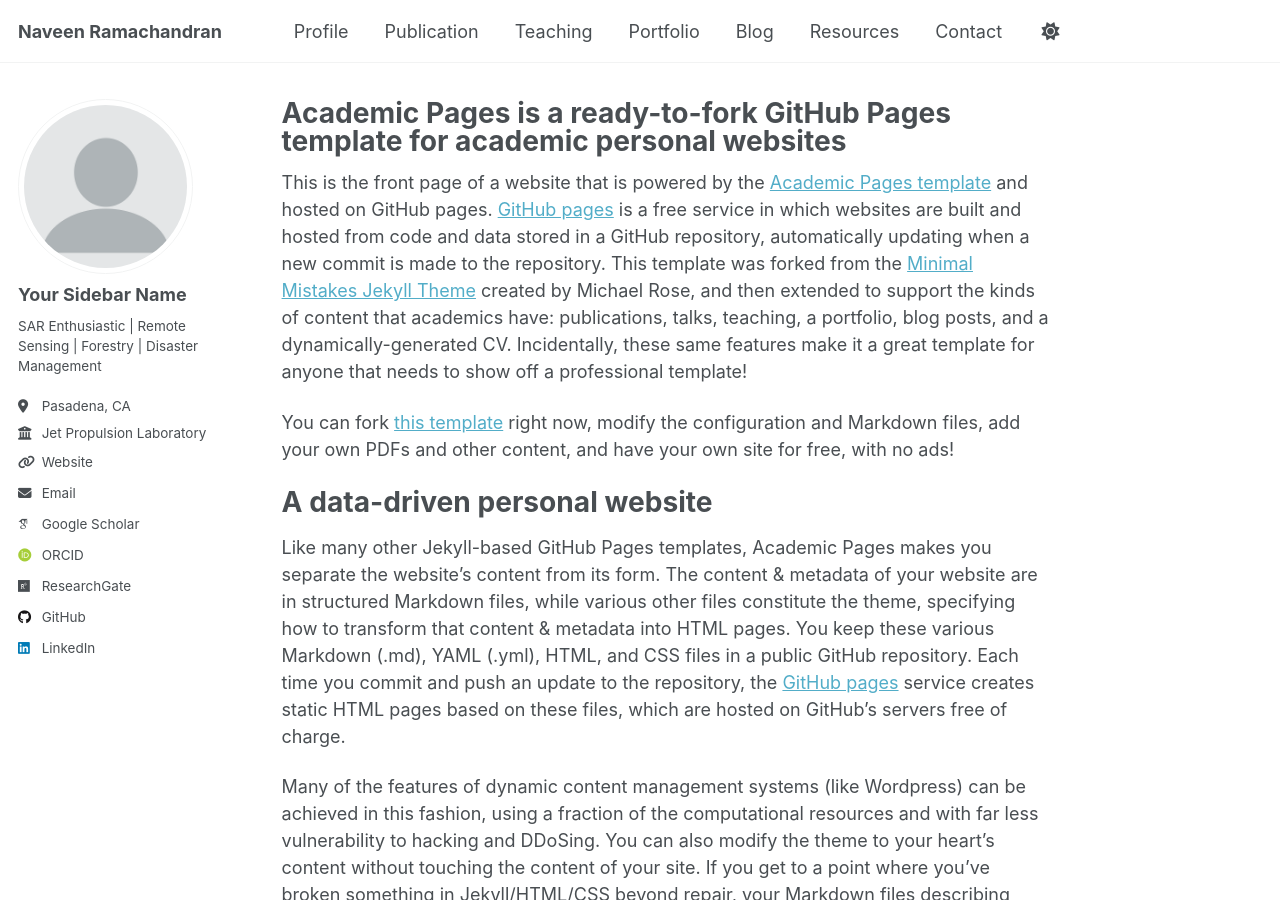
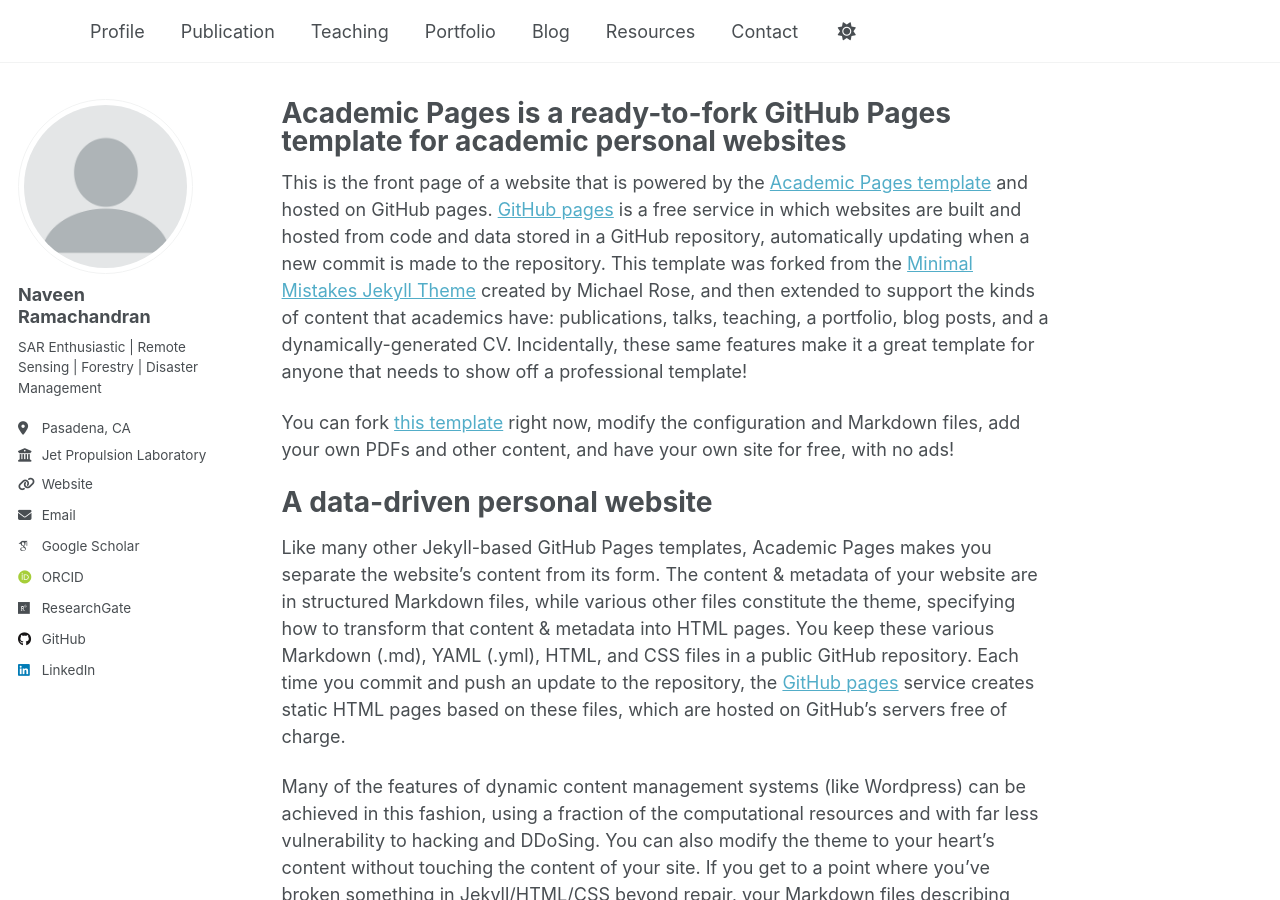
Before and after one commit to praramb/praramb.github.io, a Jekyll site: the page built from _pages/about.md, in a window 1280 px wide and 900 px high. Built offline with Jekyll 4.4.1, drawn with Linux system fonts in a browser that asks for light colours; some web fonts are replaced; a script that is not in the unit is left out; part of the change alters nothing that is shown.

Commit message:
Update _config.yml

```diff
--- a/_config.yml
+++ b/_config.yml
@@ -9,7 +9,7 @@
 # Basic Site Settings
 locale                   : "en-US"
 site_theme               : "default"
-title                    : "Naveen Ramachandran"
+title                    : "                "
 title_separator          : "-"
 name                     : &name "Your Name"
 description              : &description "personal description"
@@ -23,7 +23,7 @@ repository               : "praramb/praramb.github.io"
 author:
   # Biographic information
   avatar           : "profile.png"
-  name             : "Your Sidebar Name"
+  name             : "Naveen Ramachandran"
   pronouns         : # example: "she/her"
   bio              : "SAR Enthusiastic | Remote Sensing | Forestry | Disaster Management"
   location         : "Pasadena, CA"
```
